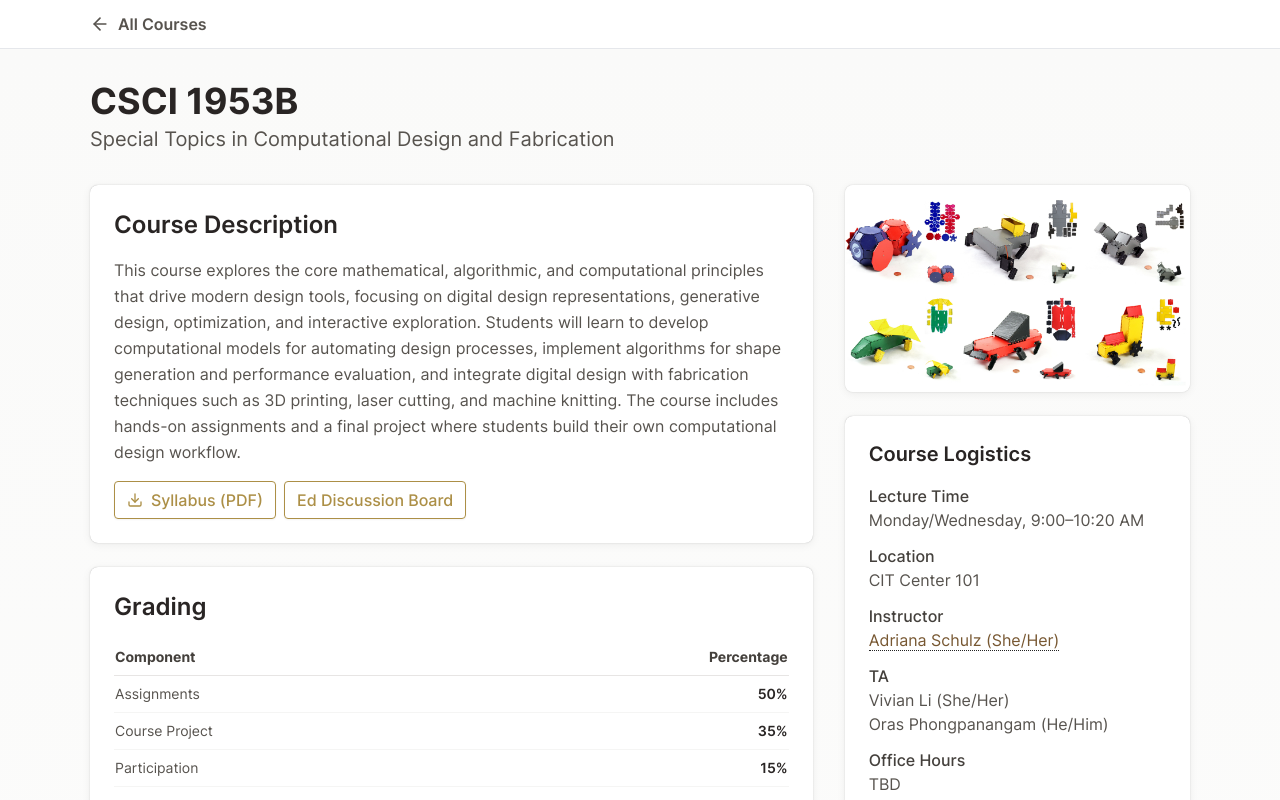
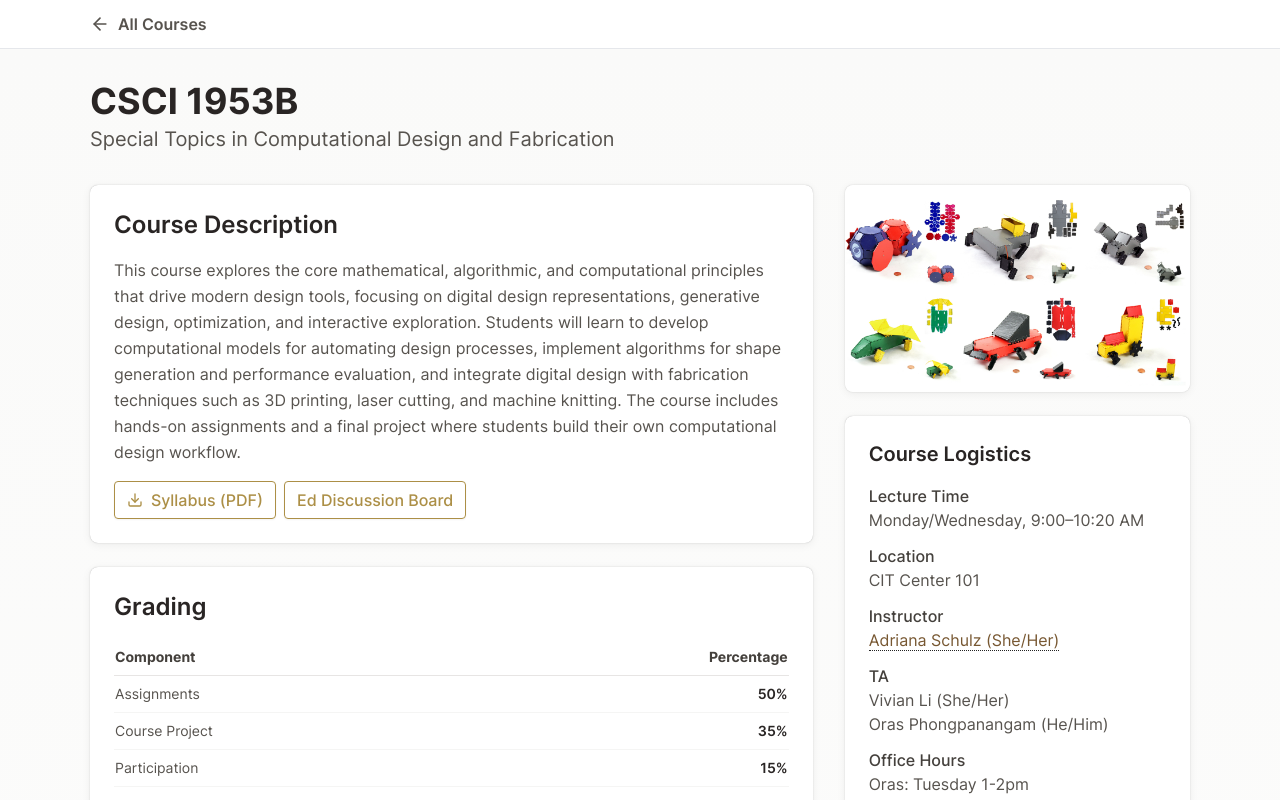
Before and after one commit to cdg-lab/cdg-website, a Next.js app: page /courses/csci1953b-spring2026 in a window 1280 px wide. Shown: the top 800 px of the page. Built offline with nearby package versions, Linux system fonts and the light colour scheme.

Commit message:
feat: add spring 2026 office hours

```diff
--- a/src/app/(course)/courses/csci1953b-spring2026/page.tsx
+++ b/src/app/(course)/courses/csci1953b-spring2026/page.tsx
@@ -25,7 +25,8 @@ const courseInfo: CourseInfo = {
   ta: 'Vivian Li (She/Her) \n Oras Phongpanangam (He/Him)',
   time: 'Monday/Wednesday, 9:00–10:20 AM',
   location: 'CIT Center 101',
-  officeHours: 'TBD', // TODO: add office hours
+  officeHours:
+    'Oras: Tuesday 1-2pm\nVivian: Friday 3-4pm\nIn CIT 205 (CDG Lab)\n(Additional hours available by appointment)',
   description: `This course explores the core mathematical, algorithmic, and computational principles that drive modern design tools, focusing on digital design representations, generative design, optimization, and interactive exploration. Students will learn to develop computational models for automating design processes, implement algorithms for shape generation and performance evaluation, and integrate digital design with fabrication techniques such as 3D printing, laser cutting, and machine knitting. The course includes hands-on assignments and a final project where students build their own computational design workflow.`,
 };
 
@@ -371,7 +372,9 @@ export default function CoursePage() {
                   </div>
                   <div>
                     <p className='font-medium text-stone-700'>Office Hours</p>
-                    <p>{courseInfo.officeHours}</p>
+                    <p style={{ whiteSpace: 'pre-line' }}>
+                      {courseInfo.officeHours}
+                    </p>
                   </div>
                 </div>
               </div>
```
